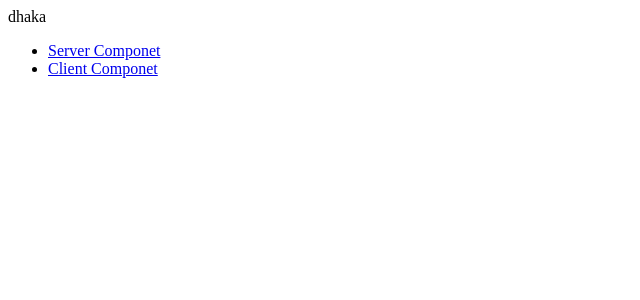
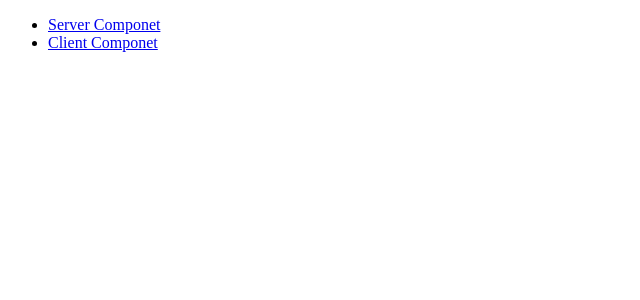
Before and after one commit to itjewel/next15, a Next.js app: page / in a window 1280 px wide. Shown: the top 300 px of the page, without its empty margins (0-640 px from the left). Built offline with nearby package versions, Linux system fonts and the light colour scheme.

Commit message:
update and check caching

```diff
--- a/src/app/layout.tsx
+++ b/src/app/layout.tsx
@@ -7,10 +7,7 @@ interface RootLayoutProps {
 export default function RootLayout({ children }: RootLayoutProps) {
   return (
     <html lang="en">
-      <body className="bg-gray-50">
-        dhaka
-        {children}
-      </body>
+      <body className="bg-gray-50">{children}</body>
     </html>
   );
 }
```
Also changed, not shown: src/app/(server)/contacts/page.tsx (+4 -8 lines).
